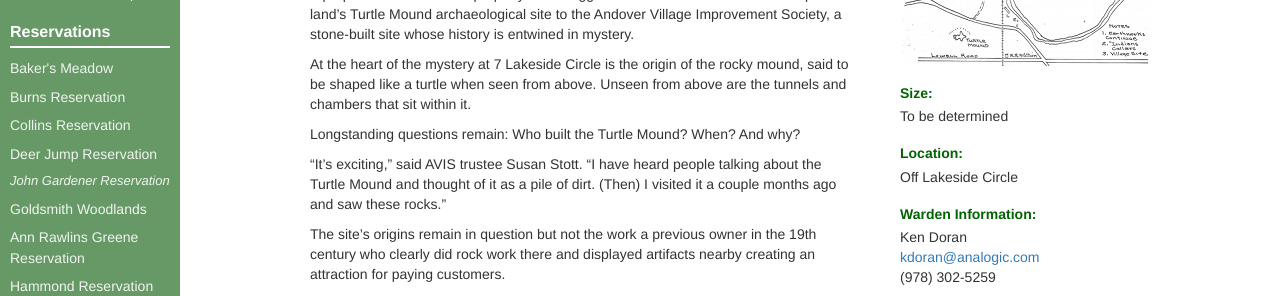
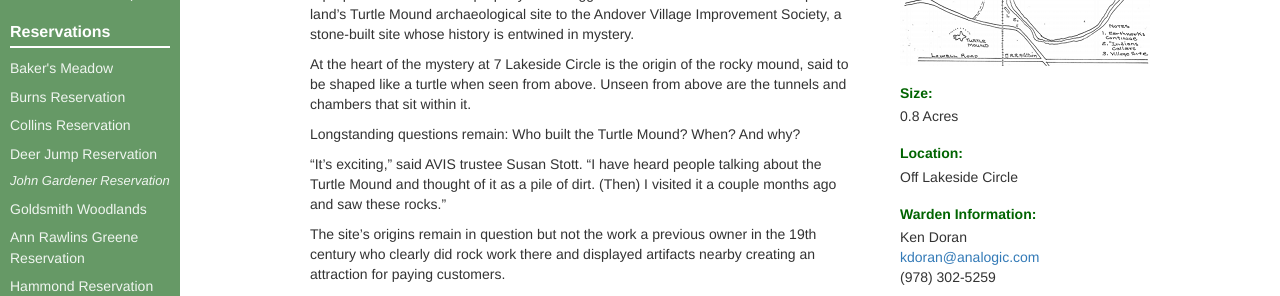
Before and after one commit to avisandover/avis-website, a Jekyll site: the page built from turtle.html, in a window 1280 px wide and 900 px high. Shown: the part 210-506 px from the top of the window. Built offline with Jekyll 4.4.1, drawn with Linux system fonts in a browser that asks for light colours.

Commit message:
Added size of reservation-RAF

```diff
--- a/turtle.html
+++ b/turtle.html
@@ -93,7 +93,7 @@ title: AVIS Reservations - Turtle Mound - Future Reservation
   </div>
 
   <h5>Size:</h5>
-  <p>To be determined</p>
+  <p>0.8 Acres</p>
 
   <h5>Location:</h5>
   <p>Off Lakeside Circle</p>
```
